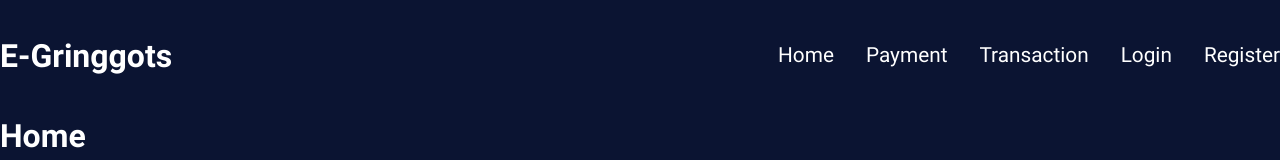
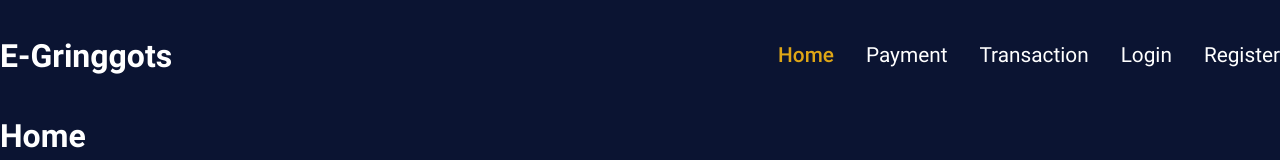
Before and after one commit to BuzzOffer/E-Gringotts-Frontend, a React (Vite) app: page / in a window 1280 px wide. Shown: the top 160 px of the page. Built offline with nearby package versions, Linux system fonts and the light colour scheme.

Commit message:
added active class to nav links

```diff
--- a/src/components/Navbar/Navbar.jsx
+++ b/src/components/Navbar/Navbar.jsx
@@ -18,6 +18,10 @@ export default function Navbar(){
                     <li key={item.label}>
                         <NavLink
                             to={`${item.href}`}
+                            style={({ isActive }) => isActive ? {
+                                color: 'var(--primary-clr)',
+                                fontWeight: '500',
+                            } : {}}
                         >
                             {item.label}
                         </NavLink>
--- a/src/components/Navbar/Navbar.module.css
+++ b/src/components/Navbar/Navbar.module.css
@@ -20,3 +20,8 @@ a{
     text-decoration: none;
     color: white;
 }
+
+.activeLink{
+    color: red;
+    font-weight: bold;
+}
```
